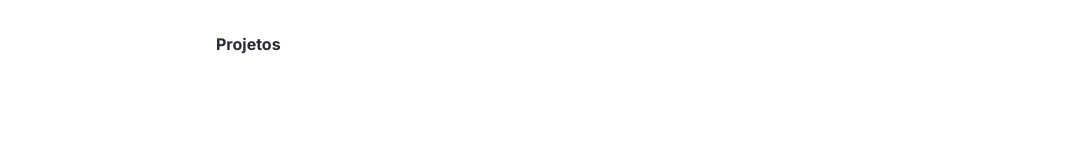
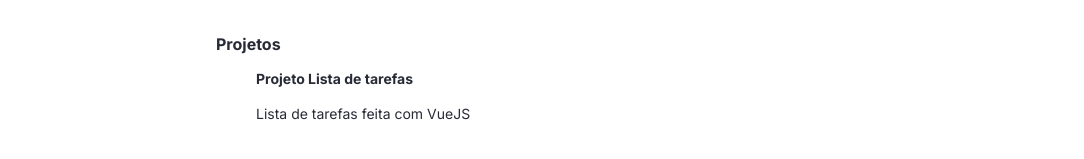
Before and after one commit to Nycolas-Klentfelt/portfolio, a React (Create React App) app: page / in a window 1280 px wide. Shown: the part 409-568 px from the top of the page, without its empty margins (96-1180 px from the left). Built offline with nearby package versions, Linux system fonts and the light colour scheme.

Commit message:
criando e estilizando a seção projetos

```diff
--- a/src/App.tsx
+++ b/src/App.tsx
@@ -1,7 +1,7 @@
+import EstiloGlobal from './styles'
 import Sidebar from './containers/Sidebar/index'
-import Projects from './containers/Projetos'
+import Projects from './containers/Projects'
 import About from './containers/About'
-import EstiloGlobal from './styles'
 import { Container } from './styles'
 
 function App() {
--- /dev/null
+++ b/src/components/Project/index.tsx
@@ -0,0 +1,13 @@
+import Paragraph from '../Paragraph'
+import Title from '../Title'
+
+const Project = () => {
+  return (
+    <div>
+      <Title>Projeto Lista de tarefas</Title>
+      <Paragraph>Lista de tarefas feita com VueJS</Paragraph>
+    </div>
+  )
+}
+
+export default Project
--- a/src/containers/Projetos/index.tsx
+++ b/src/containers/Projects/index.tsx
@@ -1,9 +1,15 @@
 import Title from '../../components/Title'
+import Project from '../../components/Project'
 
 const Projects = () => {
   return (
     <section>
       <Title fontSize={16}>Projetos</Title>
+      <ul>
+        <li>
+          <Project></Project>
+        </li>
+      </ul>
     </section>
   )
 }
--- a/src/styles.ts
+++ b/src/styles.ts
@@ -5,6 +5,7 @@ const EstiloGlobal = createGlobalStyle`
     margin = 0;
     padding = 0;
     font-family: "Inter", sans-serif;
+    list-style: none;
   }
 
   body{
```
